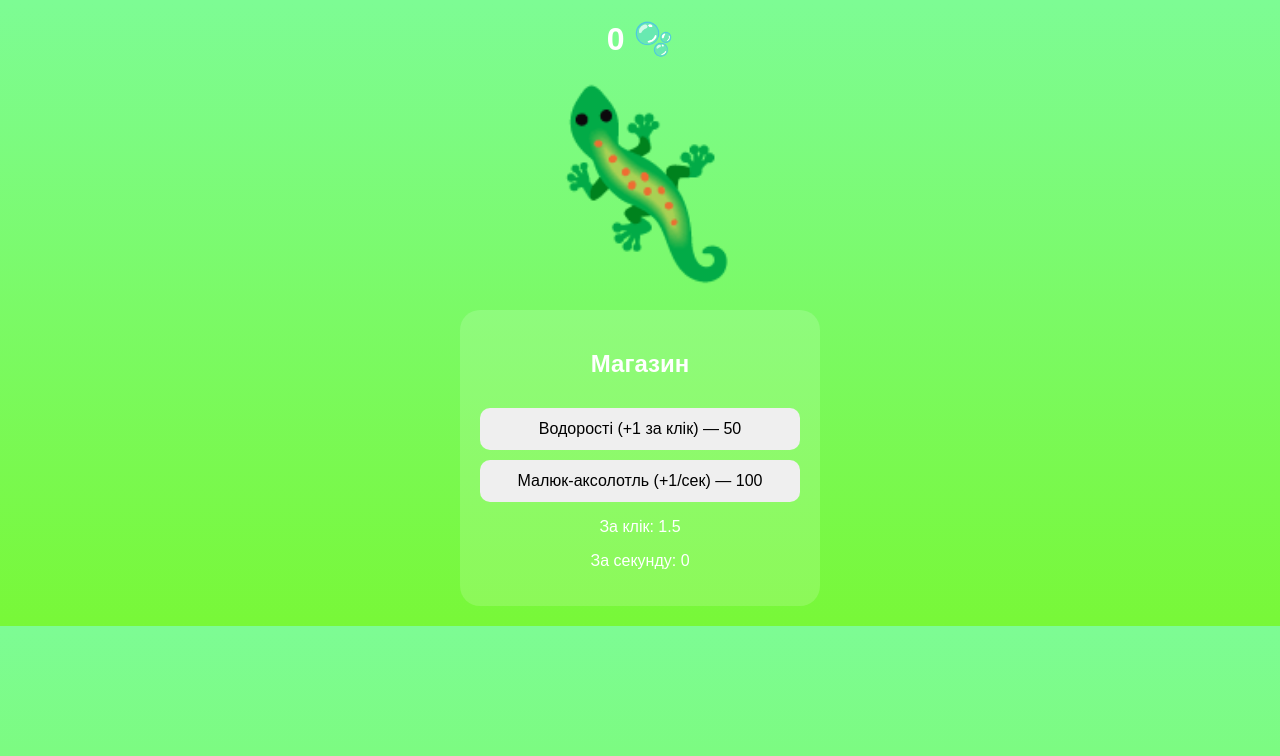
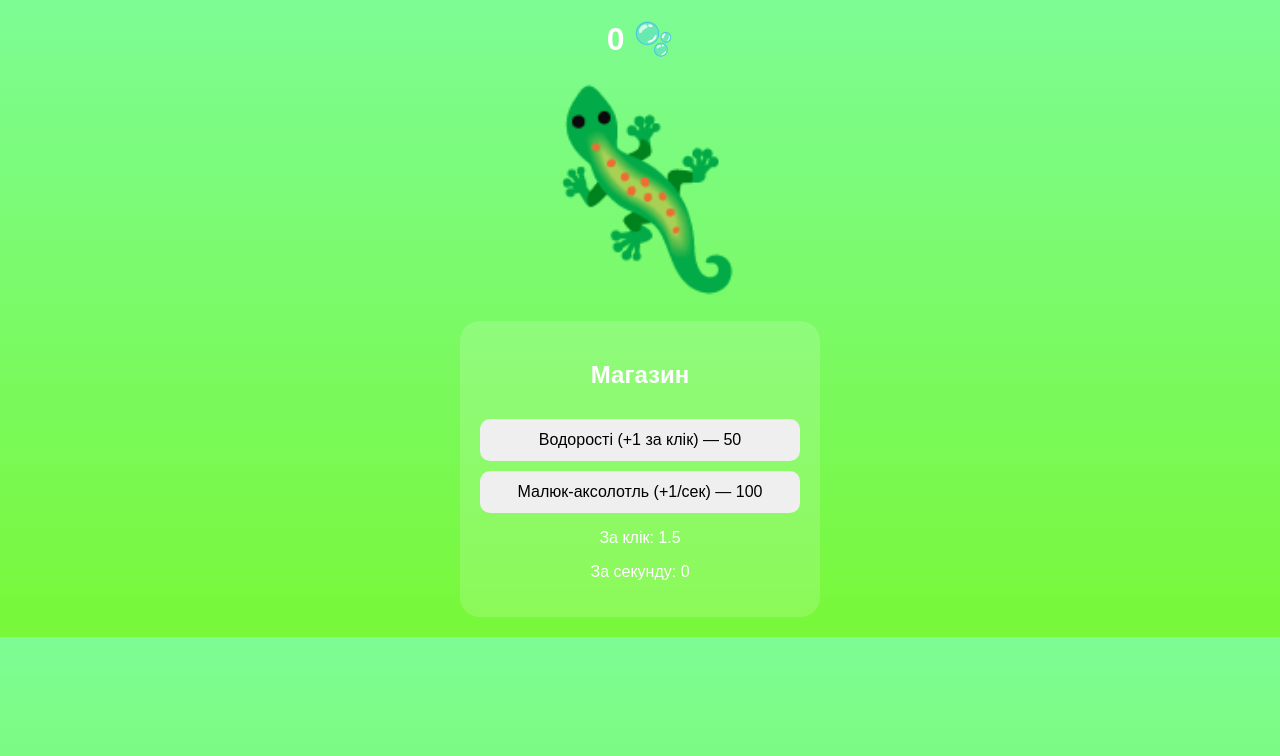
Before and after one commit to andriykrytskyi/axolotlClicker, a plain HTML site: page index.html in a window 1280 px wide. Drawn offline with Linux system fonts and the light colour scheme.

Commit message:
руддщ

```diff
--- a/index.html
+++ b/index.html
@@ -25,7 +25,7 @@ h1{
 }
 
 #axolotl{
-    font-size:180px;
+    font-size:190px;
     cursor:pointer;
     user-select:none;
     transition:0.1s;
```
